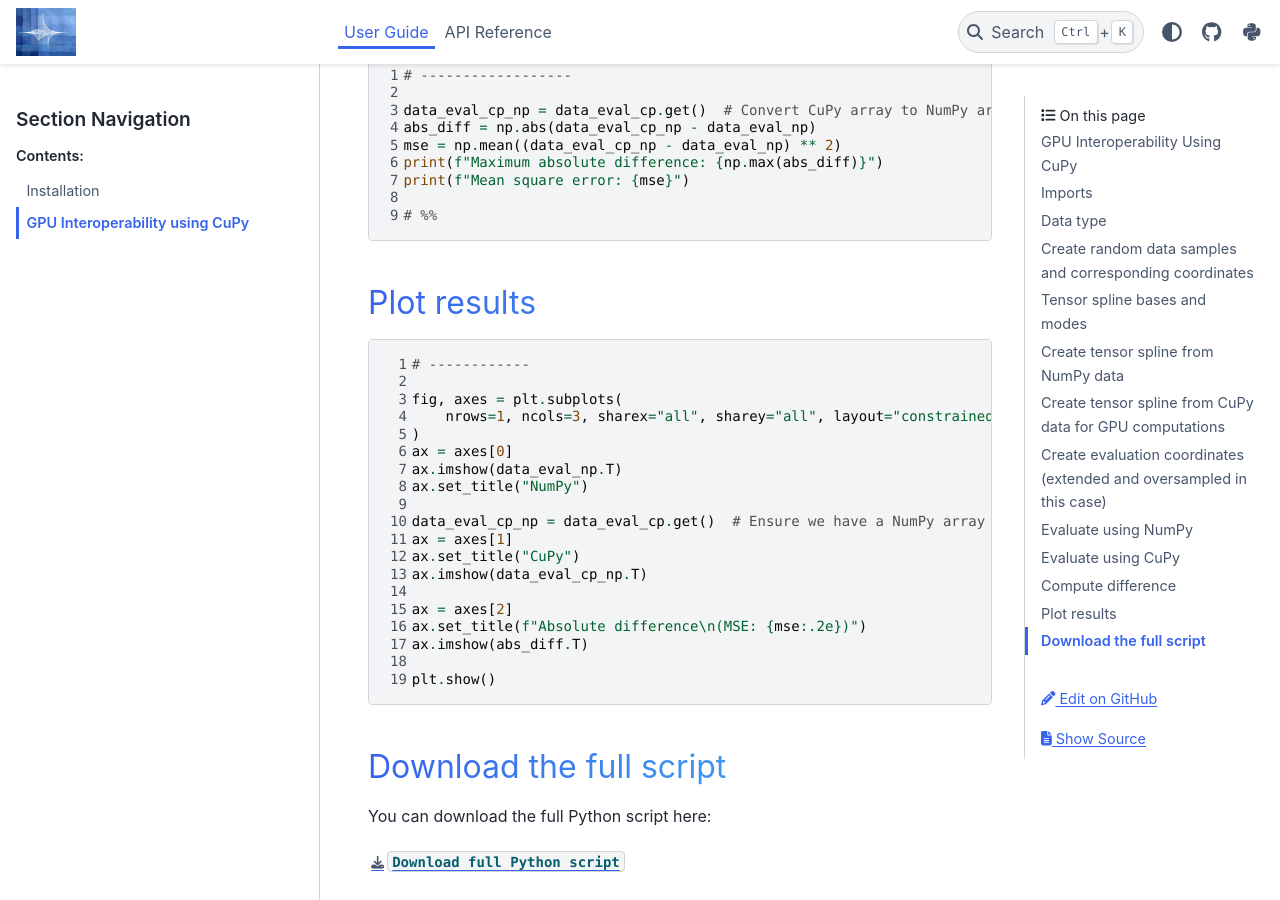
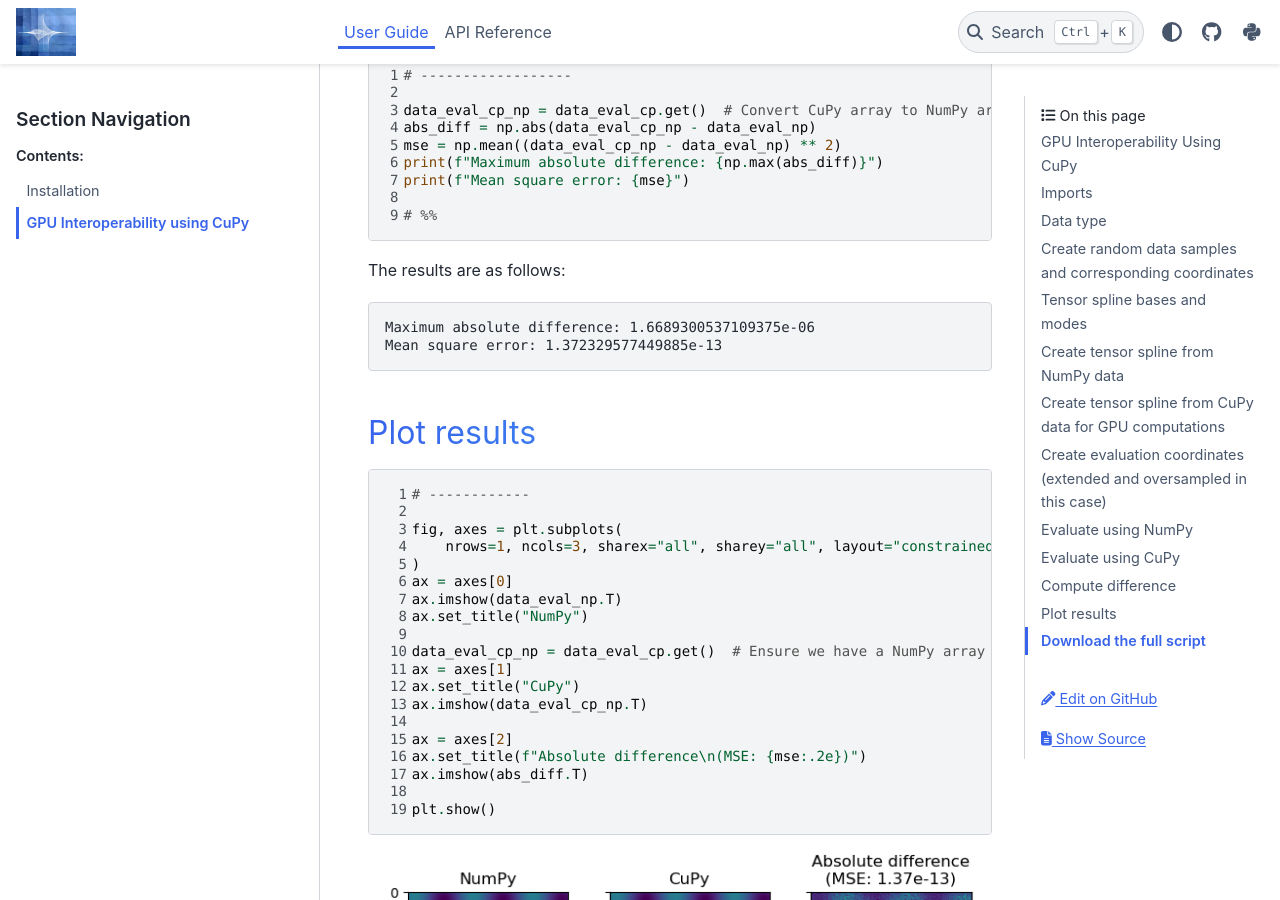
Before and after one commit to splineops/splineops, a Sphinx documentation site: the page built from docs/user-guide/cupy_guide.rst, in a window 1280 px wide and 900 px high, scrolled down 3324 px. Built offline with Sphinx 7.4.7 and the PyData theme 0.15.4, drawn with Linux system fonts in a browser that asks for light colours; pages that are not in the unit, such as notebooks, are missing from menus.

Commit message:
Add details to GPU compatibility script

```diff
--- a/docs/index.rst
+++ b/docs/index.rst
@@ -24,7 +24,7 @@ Key Features & Capabilities
 .. figure:: _static/feature_01.jpg
    :alt: Key Feature Illustration
    :align: center
-   :scale: 50%
+   :scale: 60%
 
    General B-Spline formula
 
--- a/docs/user-guide/cupy_guide.rst
+++ b/docs/user-guide/cupy_guide.rst
@@ -103,6 +103,13 @@ Compute difference
    :end-before: # Plot results
    :linenos:
 
+The results are as follows:
+
+.. code-block:: none
+
+    Maximum absolute difference: 1.6689300537109375e-06
+    Mean square error: 1.372329577449885e-13
+
 Plot results
 ------------
 
@@ -111,6 +118,9 @@ Plot results
    :start-after: # Plot results
    :linenos:
 
+.. image:: ../_static/GPU_Interoperability_Using_Cupy_Plot.png
+   :alt: Plot showing results of GPU Interoperability using CuPy
+
 Download the full script
 ------------------------
 
```
Also changed, not shown: docs/_static/GPU_Interoperability_Using_Cupy_Plot.png (added).
